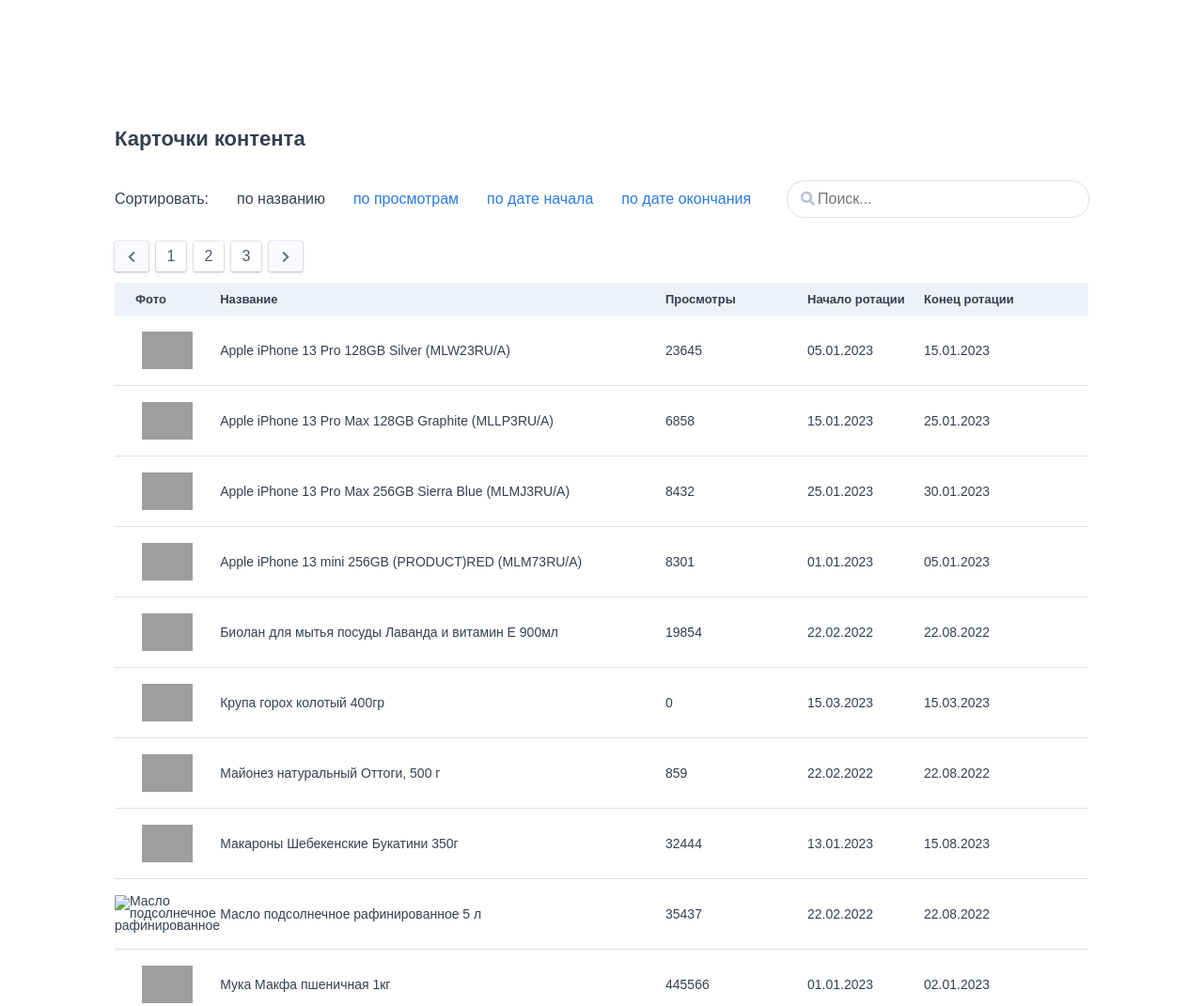
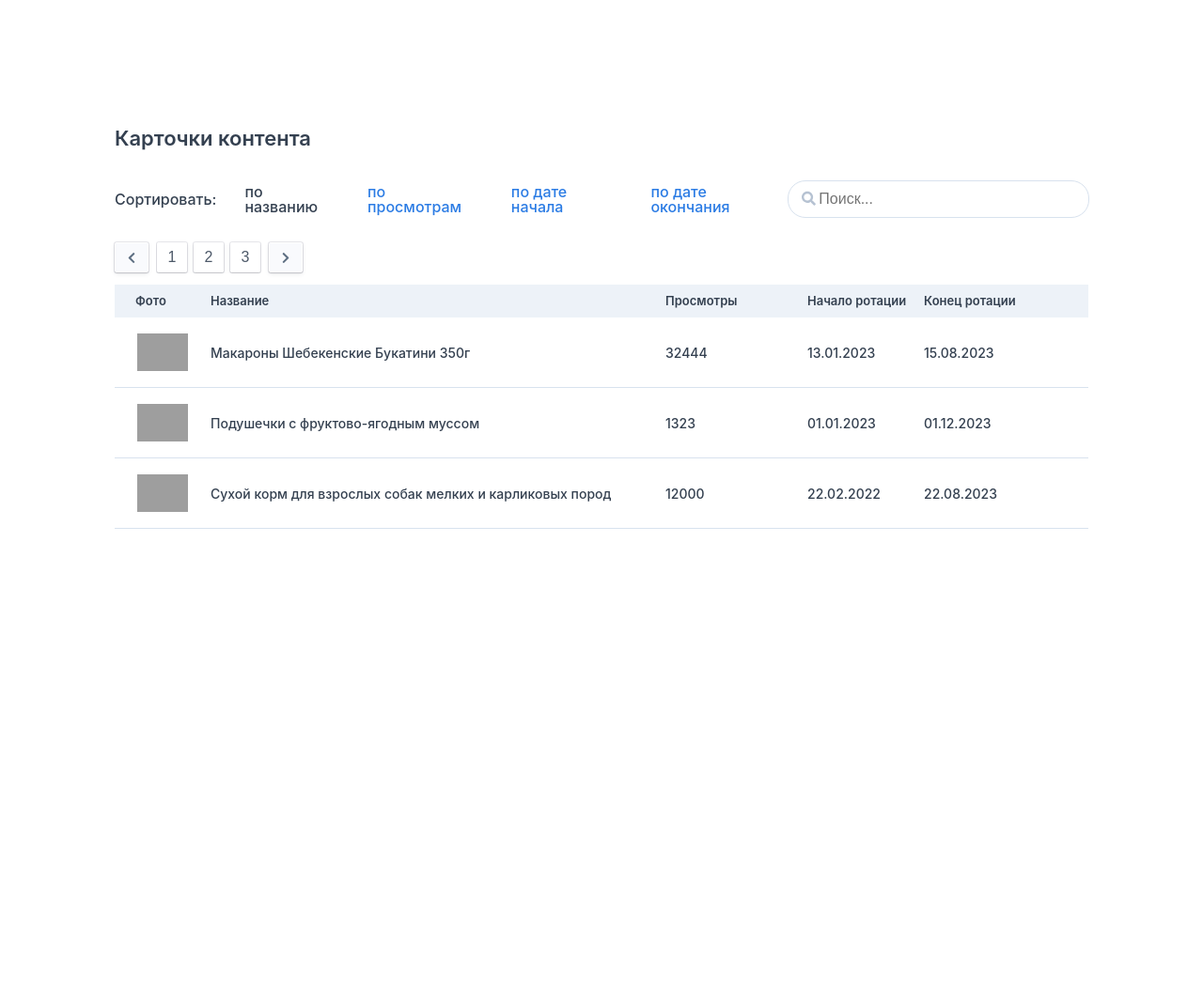
Before and after one commit to vlrtyan/tplab-test, a React app: page / in a window 1280 px wide. Shown: the top 1071 px of the page at 94% size. After the commit the page ends 994 px from the top, so only its background shows below. Built offline with nearby package versions, Linux system fonts and the light colour scheme; grey boxes are pictures that could not be loaded.

Commit message:
fix: файловая структура

```diff
--- a/package.json
+++ b/package.json
@@ -8,6 +8,7 @@
     "@testing-library/user-event": "^13.5.0",
     "react": "^18.2.0",
     "react-dom": "^18.2.0",
+    "react-router-dom": "^5.0.0",
     "react-scripts": "5.0.1",
     "sass": "^1.57.1",
     "web-vitals": "^2.1.4"
--- a/src/components/App/App.js
+++ b/src/components/App/App.js
@@ -1,119 +1,20 @@
 import React from "react";
-import "./App.scss";
-import productsData from "../../utils/products.json";
-import arrowLeft from "../../images/arrow-left.svg";
-import arrowRight from "../../images/arrow-right.svg";
-import SearchForm from "../SearchForm/SearchForm";
+import { Route, Switch } from "react-router-dom";
+import Main from "../Main/Main";
+import Card from "../Card/Card";
 
 function App() {
-  const [products, setProducts] = React.useState(productsData.sort((a, b) => (a.name > b.name ? 1 : -1)));
-
-  const formatDate = (data) => {
-    const date = new Date(data);
-    const dd = () => {
-      const day = date.getDate();
-      if (day < 10) {
-        return "0" + day;
-      }
-      return day;
-    };
-    const mm = () => {
-      const month = date.getMonth() + 1;
-      if (month < 10) {
-        return "0" + month;
-      }
-      return month;
-    };
-    const yyyy = date.getFullYear();
-
-    return dd() + "." + mm() + "." + yyyy;
-  };
-
-  const handleSearchItems = (input, sort) => {
-    const filteredProducts = productsData.filter((item) => {
-      return String(item.name.toLowerCase()).includes(input);
-    });
-    if (sort === "sortByName") {
-      setProducts(filteredProducts.sort((a, b) => (a.name > b.name ? 1 : -1)));
-    } else if (sort === "sortByViews") {
-      setProducts(
-        filteredProducts.sort((a, b) => (a.views > b.views ? 1 : -1))
-      );
-    } else if (sort === "sortByStart") {
-      setProducts(
-        filteredProducts.sort((a, b) => (new Date(a.start_date) > new Date (b.start_date) ? 1 : -1))
-      );
-    } else if (sort === "sortByEnd") {
-      setProducts(
-        filteredProducts.sort((a, b) => (new Date(a.end_date) > new Date(b.end_date) ? 1 : -1))
-      );
-    } else {
-      setProducts(filteredProducts);
-    }
-    if (filteredProducts.length === 0){alert('Ничего не найдено')};
-  };
-
   return (
-    <main className="catalogue">
-      <h1 className="catalogue__header">Карточки контента</h1>
-
-      <SearchForm onSearchItems={handleSearchItems} />
-
-      <nav className="navigation">
-        <button className="navigation__button navigation__button_type_arrow">
-          <img
-            className="navigation__img"
-            src={arrowLeft}
-            alt="Стрелка влево"
-          />
-        </button>
-        <button className="navigation__button navigation__button_type_number">
-          1
-        </button>
-        <button className="navigation__button navigation__button_type_number">
-          2
-        </button>
-        <button className="navigation__button navigation__button_type_number">
-          3
-        </button>
-        <button className="navigation__button navigation__button_type_arrow">
-          <img
-            className="navigation__img"
-            src={arrowRight}
-            alt="Стрелка справо"
-          />
-        </button>
-      </nav>
-
-      <table className="table">
-        <thead>
-          <tr>
-            <th className="table__header-cell">Фото</th>
-            <th className="table__header-cell">Название</th>
-            <th className="table__header-cell">Просмотры</th>
-            <th className="table__header-cell">Начало ротации</th>
-            <th className="table__header-cell">Конец ротации</th>
-          </tr>
-        </thead>
-        <tbody>
-          {products.map((product, index) => (
-            <tr key={index}>
-              <td className="table__cell">
-                <img
-                  className="table__image"
-                  src={product.image_url}
-                  alt={product.name}
-                />
-              </td>
-              <td className="table__cell">{product.name}</td>
-              <td className="table__cell">{product.views}</td>
-              <td className="table__cell">{formatDate(product.start_date)}</td>
-              <td className="table__cell">{formatDate(product.end_date)}</td>
-            </tr>
-          ))}
-        </tbody>
-      </table>
-    </main>
+    <div className="page">
+      <Switch>
+        <Route exact path="/">
+          <Main />
+        </Route>
+        <Route path="/:id">
+          <Card />
+        </Route>
+      </Switch>
+    </div>
   );
 }
 
--- a/src/components/App/App.scss
+++ b/src/components/App/App.scss
@@ -1,118 +1,4 @@
-@import "../../utils/styles.scss";
-
 body {
   font-family: Arial, sans-serif;
   -webkit-tap-highlight-color: transparent;
 }
-
-p {
-  margin: 0;
-}
-
-.catalogue {
-  margin: 136px 122px 431px;
-}
-
-.catalogue__header {
-  font-weight: 600;
-  font-size: 22px;
-  line-height: 1.05;
-  color: $gray;
-  margin: 0 auto 34px 0;
-}
-
-.navigation {
-  display: flex;
-  flex-direction: row;
-  margin-bottom: 12px;
-}
-
-.navigation__button {
-  height: 32px;
-  background-color: transparent;
-  border-radius: 2px;
-  border: 1px solid #ffffff;
-  box-shadow: 0px 1px 2px rgba(0, 0, 0, 0.08), 0px 1px 1.5px rgba(0, 0, 0, 0.07),
-    0px 2px 5px rgba(43, 45, 80, 0.08), 0px 0px 0px 1px rgba(43, 45, 80, 0.1);
-  margin-right: 8px;
-  transition: $transition;
-  font-weight: 500;
-  font-size: 16px;
-  line-height: 1;
-  color: #4d5969;
-  cursor: pointer;
-
-  &:hover {
-    opacity: 0.5;
-  }
-
-  &:last-of-type {
-    margin-right: 0;
-  }
-}
-
-.navigation__button_type_arrow {
-  background-color: #f9fafd;
-  width: 36px;
-}
-
-.navigation__button_type_number {
-  width: 32px;
-}
-
-.navigation__img {
-  width: 8px;
-  height: 13px;
-  display: block;
-  margin: auto;
-}
-
-.table {
-  width: 100%;
-  border-collapse: collapse;
-}
-
-.table__header-cell {
-  font-weight: 600;
-  font-size: 13px;
-  line-height: 1.31;
-  color: $gray;
-  padding: 9px 0;
-  text-align: left;
-  background-color: $light-blue;
-
-  &:nth-child(1) {
-    padding-left: 22px;
-    width: 80px;
-  }
-  &:nth-child(2) {
-    // max-width: 615px;
-    width: calc(100% - 80px - 151px - 124px - 123px);
-  }
-  &:nth-child(3) {
-    width: 151px;
-  }
-  &:nth-child(4) {
-    width: 124px;
-  }
-  &:nth-child(5) {
-    width: 123px;
-    padding-right: 52px;
-  }
-}
-
-.table__cell {
-  font-weight: 500;
-  font-size: 14px;
-  line-height: 0.93;
-  color: $gray;
-  padding: 0;
-  height: 74px;
-  border-bottom: 1px solid #d8e2ee;
-}
-
-.table__image {
-  height: 40px;
-  display: block;
-  margin: 0 auto;
-}
--- /dev/null
+++ b/src/components/Main/Main.js
@@ -0,0 +1,177 @@
+import React from "react";
+import "./Main.scss"
+import productsData from "../../utils/products.json";
+import arrowLeft from "../../images/arrow-left.svg";
+import arrowRight from "../../images/arrow-right.svg";
+import SearchForm from "../SearchForm/SearchForm";
+
+function Main() {
+  const numberOfShownProducts = 3;
+  const numberOfPages = Math.ceil(productsData.length / numberOfShownProducts);
+
+  const [products, setProducts] = React.useState(
+    productsData
+      .slice(0, numberOfShownProducts)
+      .sort((a, b) => (a.name > b.name ? 1 : -1))
+  );
+
+  const formatDate = (data) => {
+    const date = new Date(data);
+    const dd = () => {
+      const day = date.getDate();
+      if (day < 10) {
+        return "0" + day;
+      }
+      return day;
+    };
+    const mm = () => {
+      const month = date.getMonth() + 1;
+      if (month < 10) {
+        return "0" + month;
+      }
+      return month;
+    };
+    const yyyy = date.getFullYear();
+
+    return dd() + "." + mm() + "." + yyyy;
+  };
+
+  const handleSearchItems = (input, sort) => {
+    const filteredProducts = products.filter((item) => {
+      return String(item.name.toLowerCase()).includes(input);
+    });
+    if (sort === "sortByName") {
+      setProducts(filteredProducts.sort((a, b) => (a.name > b.name ? 1 : -1)));
+    } else if (sort === "sortByViews") {
+      setProducts(
+        filteredProducts.sort((a, b) => (a.views > b.views ? 1 : -1))
+      );
+    } else if (sort === "sortByStart") {
+      setProducts(
+        filteredProducts.sort((a, b) =>
+          new Date(a.start_date) > new Date(b.start_date) ? 1 : -1
+        )
+      );
+    } else if (sort === "sortByEnd") {
+      setProducts(
+        filteredProducts.sort((a, b) =>
+          new Date(a.end_date) > new Date(b.end_date) ? 1 : -1
+        )
+      );
+    } else {
+      setProducts(filteredProducts.sort((a, b) => (a.name > b.name ? 1 : -1)));
+    }
+    if (filteredProducts.length === 0) {
+      alert("Ничего не найдено");
+    }
+  };
+
+  const handleNumberedButtonClick = (e) => {
+    Array.from(
+      document.querySelectorAll(".navigation__button_type_number")
+    ).forEach((button) => {
+      button.classList.remove("navigation__button_type_pressed");
+    });
+    const page = e.target.value;
+    const productIndex = (page - 1) * 3;
+    setProducts(
+      productsData
+        .slice(productIndex, productIndex + numberOfShownProducts)
+        .sort((a, b) => (a.name > b.name ? 1 : -1))
+    );
+    e.target.classList.add("navigation__button_type_pressed");
+  };
+
+  const handleArrowButtonClick = (e) => {
+    const carousel = document.querySelector(".navigation__numbers");
+    const button = document.querySelector(".navigation__button_type_number");
+    const buttonWidth = button.clientWidth + 9;
+    const buttonType = e.currentTarget.id;
+    if (buttonType === "rightArrowButton") {
+      carousel.scrollLeft += buttonWidth;
+    } else if (buttonType === "leftArrowButton") {
+      carousel.scrollLeft -= buttonWidth;
+    }
+  };
+
+  return (
+    <main className="catalogue">
+      <h1 className="catalogue__header">Карточки контента</h1>
+
+      <SearchForm onSearchItems={handleSearchItems} />
+
+      <nav className="navigation">
+        <button
+          className="navigation__button navigation__button_type_arrow"
+          type="button"
+          onClick={handleArrowButtonClick}
+          id="leftArrowButton"
+        >
+          <img
+            className="navigation__img"
+            src={arrowLeft}
+            alt="Стрелка влево"
+          />
+        </button>
+        <div className="navigation__numbers">
+          {Array(numberOfPages)
+            .fill(true)
+            .map((page, index) => (
+              <button
+                className="navigation__button navigation__button_type_number"
+                type="button"
+                key={index}
+                value={index + 1}
+                onClick={handleNumberedButtonClick}
+              >
+                {index + 1}
+              </button>
+            ))}
+        </div>
+        <button
+          className="navigation__button navigation__button_type_arrow"
+          type="button"
+          onClick={handleArrowButtonClick}
+          id="rightArrowButton"
+        >
+          <img
+            className="navigation__img"
+            src={arrowRight}
+            alt="Стрелка справо"
+          />
+        </button>
+      </nav>
+
+      <table className="table">
+        <thead>
+          <tr>
+            <th className="table__header-cell">Фото</th>
+            <th className="table__header-cell">Название</th>
+            <th className="table__header-cell">Просмотры</th>
+            <th className="table__header-cell">Начало ротации</th>
+            <th className="table__header-cell">Конец ротации</th>
+          </tr>
+        </thead>
+        <tbody>
+          {products.map((product, index) => (
+            <tr key={index}>
+              <td className="table__cell">
+                <img
+                  className="table__image"
+                  src={product.image_url}
+                  alt={product.name}
+                />
+              </td>
+              <td className="table__cell">{product.name}</td>
+              <td className="table__cell">{product.views}</td>
+              <td className="table__cell">{formatDate(product.start_date)}</td>
+              <td className="table__cell">{formatDate(product.end_date)}</td>
+            </tr>
+          ))}
+        </tbody>
+      </table>
+    </main>
+  );
+}
+
+export default Main;
--- /dev/null
+++ b/src/components/Main/Main.scss
@@ -0,0 +1,133 @@
+@import "../../utils/styles.scss";
+
+p {
+  margin: 0;
+}
+
+.catalogue {
+  margin: 136px 122px 431px;
+}
+
+.catalogue__header {
+  font-weight: 600;
+  font-size: 22px;
+  line-height: 1.05;
+  color: $gray;
+  margin: 0 auto 34px 0;
+}
+
+.navigation {
+  display: flex;
+  flex-direction: row;
+  align-items: center;
+  margin-bottom: 12px;
+  column-gap: 8px;
+}
+
+.navigation__numbers {
+  max-width: 112px;
+  display: flex;
+  flex-direction: row;
+  align-items: center;
+  overflow: hidden;
+}
+
+.navigation__button {
+  height: 32px;
+  background-color: transparent;
+  border-radius: 2px;
+  border: 1px solid #ffffff;
+  box-shadow: 0px 1px 2px rgba(0, 0, 0, 0.08), 0px 1px 1.5px rgba(0, 0, 0, 0.07),
+    0px 2px 5px rgba(43, 45, 80, 0.08), 0px 0px 0px 1px rgba(43, 45, 80, 0.1);
+  transition: $transition;
+  font-weight: 500;
+  font-size: 16px;
+  line-height: 1;
+  color: #4d5969;
+  cursor: pointer;
+
+  &:hover {
+    opacity: 0.5;
+  }
+}
+
+.navigation__button_type_arrow {
+  background-color: #f9fafd;
+  width: 36px;
+}
+
+.navigation__button_type_number {
+  width: 32px;
+  flex-shrink: 0;
+  margin: 1px;
+
+  &:not(:last-of-type) {
+    margin-right: 6px;
+  }
+}
+
+.navigation__button_type_pressed {
+  color: $blue;
+  cursor: auto;
+
+  &:hover {
+    opacity: 1;
+  }
+}
+
+.navigation__img {
+  width: 8px;
+  height: 13px;
+  display: block;
+  margin: auto;
+}
+
+.table {
+  width: 100%;
+  border-collapse: collapse;
+}
+
+.table__header-cell {
+  font-weight: 600;
+  font-size: 13px;
+  line-height: 1.31;
+  color: $gray;
+  padding: 9px 0;
+  text-align: left;
+  background-color: $light-blue;
+
+  &:nth-child(1) {
+    padding-left: 22px;
+    width: 80px;
+  }
+  &:nth-child(2) {
+    // max-width: 615px;
+    width: calc(100% - 80px - 151px - 124px - 123px);
+  }
+  &:nth-child(3) {
+    width: 151px;
+  }
+  &:nth-child(4) {
+    width: 124px;
+  }
+  &:nth-child(5) {
+    width: 123px;
+    padding-right: 52px;
+  }
+}
+
+.table__cell {
+  font-weight: 500;
+  font-size: 14px;
+  line-height: 0.93;
+  color: $gray;
+  padding: 0;
+  height: 74px;
+  border-bottom: 1px solid #d8e2ee;
+}
+
+.table__image {
+  height: 40px;
+  display: block;
+  margin: 0 auto;
+}
--- a/src/index.js
+++ b/src/index.js
@@ -1,11 +1,14 @@
-import React from 'react';
-import ReactDOM from 'react-dom/client';
-import './index.css';
-import App from './components/App/App';
+import React from "react";
+import ReactDOM from "react-dom/client";
+import "./index.css";
+import App from "./components/App/App";
+import { BrowserRouter } from 'react-router-dom';
 
-const root = ReactDOM.createRoot(document.getElementById('root'));
+const root = ReactDOM.createRoot(document.getElementById("root"));
 root.render(
-  <React.StrictMode>
-    <App />
-  </React.StrictMode>
+  <BrowserRouter>
+    <React.StrictMode>
+      <App />
+    </React.StrictMode>
+  </BrowserRouter>
 );
```
Also changed, not shown: src/components/Card/Card.js (added), src/components/Card/Card.scss (added), 1 other file.
